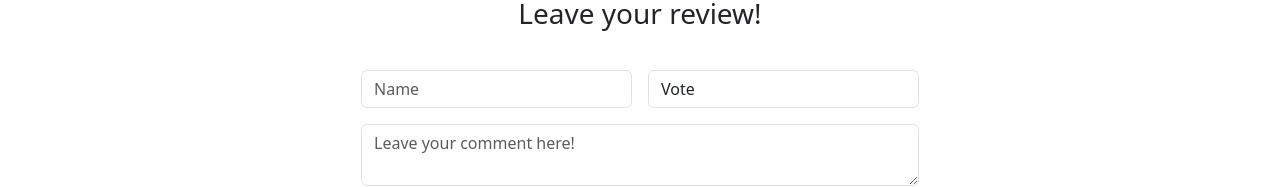
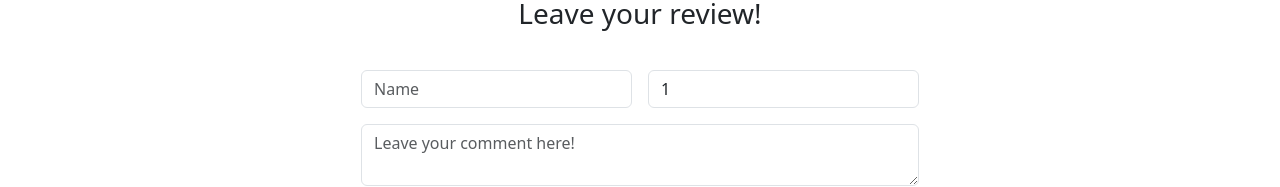
Before and after one commit to gabrielemarchesano/webapp-react, a React (Vite) app: page /1 in a window 1280 px wide. Shown: the part 364-551 px from the top of the page. Built offline with nearby package versions, Linux system fonts and the light colour scheme; no server answers.

Commit message:
create post request to add a review in the db and print it in the single movie page

```diff
--- a/src/components/AddReviewForm.jsx
+++ b/src/components/AddReviewForm.jsx
@@ -1,15 +1,37 @@
-export default function AddReviewForm(){
+import axios from "axios";
+import { useState } from "react"
+
+export default function AddReviewForm({movieId}){
+
+  function handleSubmit(event){
+    /* event.preventDefault(); */
+    console.log(formData);
+
+    axios.post(`http://localhost:3000/api/movies/${movieId}`, formData)
+      .then((response) => {
+        console.log("Review posted successfully", response.data);
+        setFormData(initialForm);
+      })
+  }
+
+  const initialForm = {
+    name: "",
+    vote: 0,
+    text: ""
+  }
+
+  const [ formData, setFormData ] = useState(initialForm);
+
   return(
-    <form action="submit">
+    <form onSubmit={handleSubmit}>
       <div className="row g-3 mt-4 justify-content-end jsìustify-items-center">
 
         <div className="col-6">
-          <input type="text" className="form-control" placeholder="Name" />
+          <input type="text" className="form-control" name="name" id="name" required placeholder="Name" value={formData.name} onChange={(event) => setFormData({ ...formData, name: event.target.value })}/>
         </div>
 
         <div className="col-6">
-          <select type="select" className="form-control" placeholder="Vote">
-            <option selected>Vote</option>
+          <select type="select" className="form-control" placeholder="Vote" name="vote" id="vote" value={formData.vote} onChange={(event) => setFormData({ ...formData, vote: event.target.value })}>
             <option value="1">1</option>
             <option value="2">2</option>
             <option value="3">3</option>
@@ -19,7 +41,14 @@ export default function AddReviewForm(){
         </div>
 
         <div className="col-12">
-          <textarea name="" id="" className="form-control" placeholder="Leave your comment here!"></textarea>
+          <textarea
+            name="text"
+            id="text"
+            className="form-control"
+            placeholder="Leave your comment here!"
+            value={formData.text}
+            onChange={(event) => setFormData({ ...formData, text: event.target.value })}
+          ></textarea>
         </div>
 
         <div className="">
--- a/src/pages/MoviePage.jsx
+++ b/src/pages/MoviePage.jsx
@@ -52,7 +52,7 @@ export default function MoviePage(){
 
     <div className="add-review">
       <h3 className="text-center">Leave your review!</h3>
-      <AddReviewForm />
+      <AddReviewForm movieId={id}/>
     </div>
   </div>
   )
```
